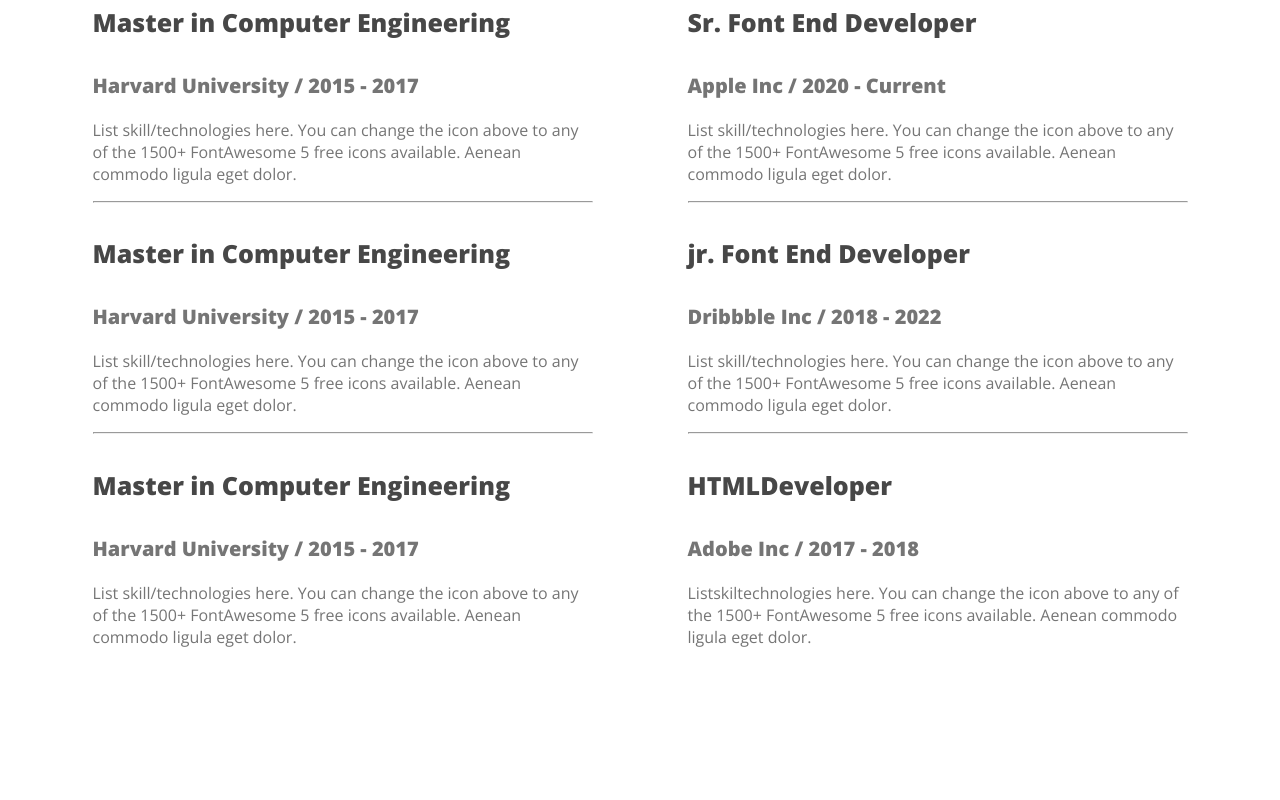
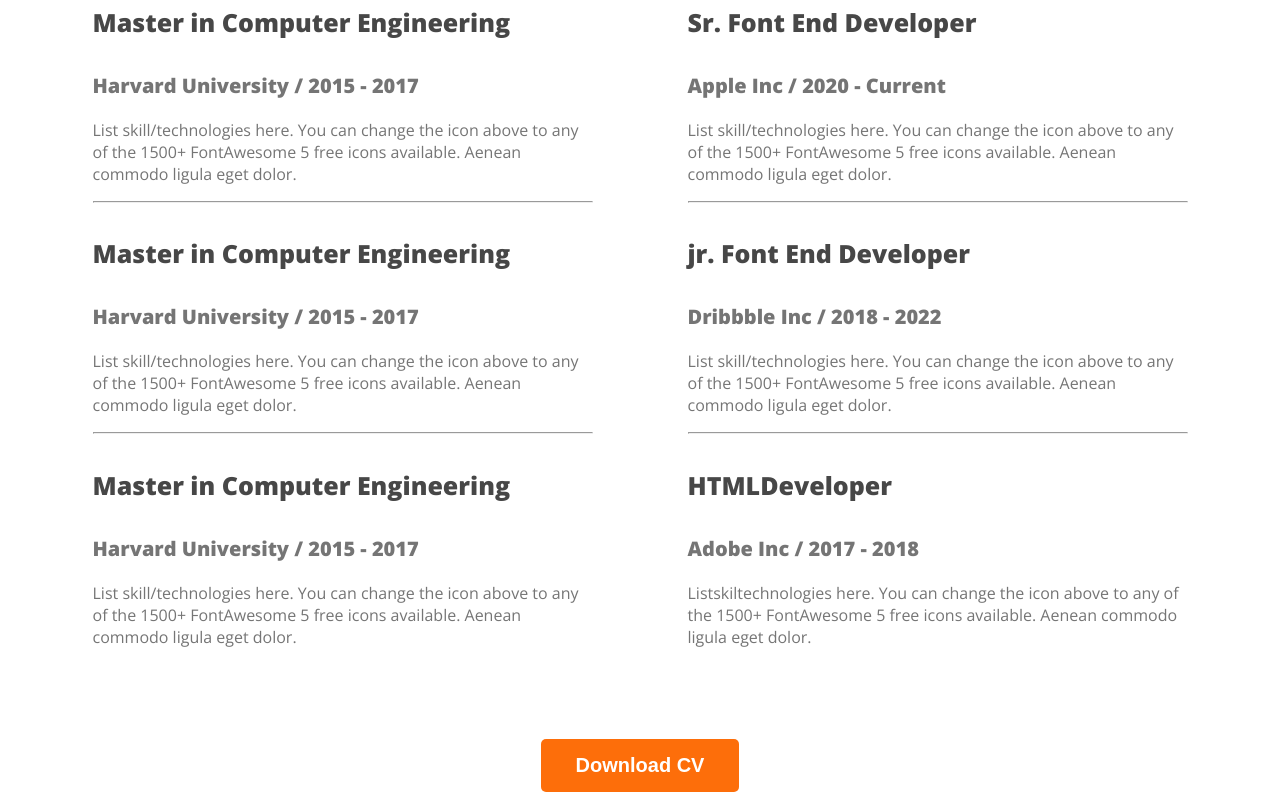
Before and after one commit to ImamHossain22/module-5, a plain HTML site: page index.html in a window 1280 px wide. Shown: the part 2283-3083 px from the top of the page. Before the commit the page ends 2960 px from the top, so only its background shows below. Drawn offline with nearby package versions, Linux system fonts and the light colour scheme.

Commit message:
download button added

```diff
--- a/index.html
+++ b/index.html
@@ -179,7 +179,7 @@
                         <hr>
                     </div>
                     <div>
-                      <h4 class="experinece-name">HTMLDeveloper<h4>
+                        <h4 class="experinece-name">HTMLDeveloper<h4>
                                 <p class="institute">Adobe Inc / 2017 - 2018</p>
 
                                 <p class="description">
@@ -194,7 +194,9 @@
             </div>
         </section>
 
-
+        <div class="Download">
+            <button class="btn-primary">Download CV</button>
+        </div>
 
     </main>
 
--- a/style.css
+++ b/style.css
@@ -27,6 +27,11 @@ body {
    font-size: 35px;
    font-weight: 700;
 
+}
+
+.Download{
+   text-align: center;
+   margin-top: 70px;
 }
 
 .section-description {
```
